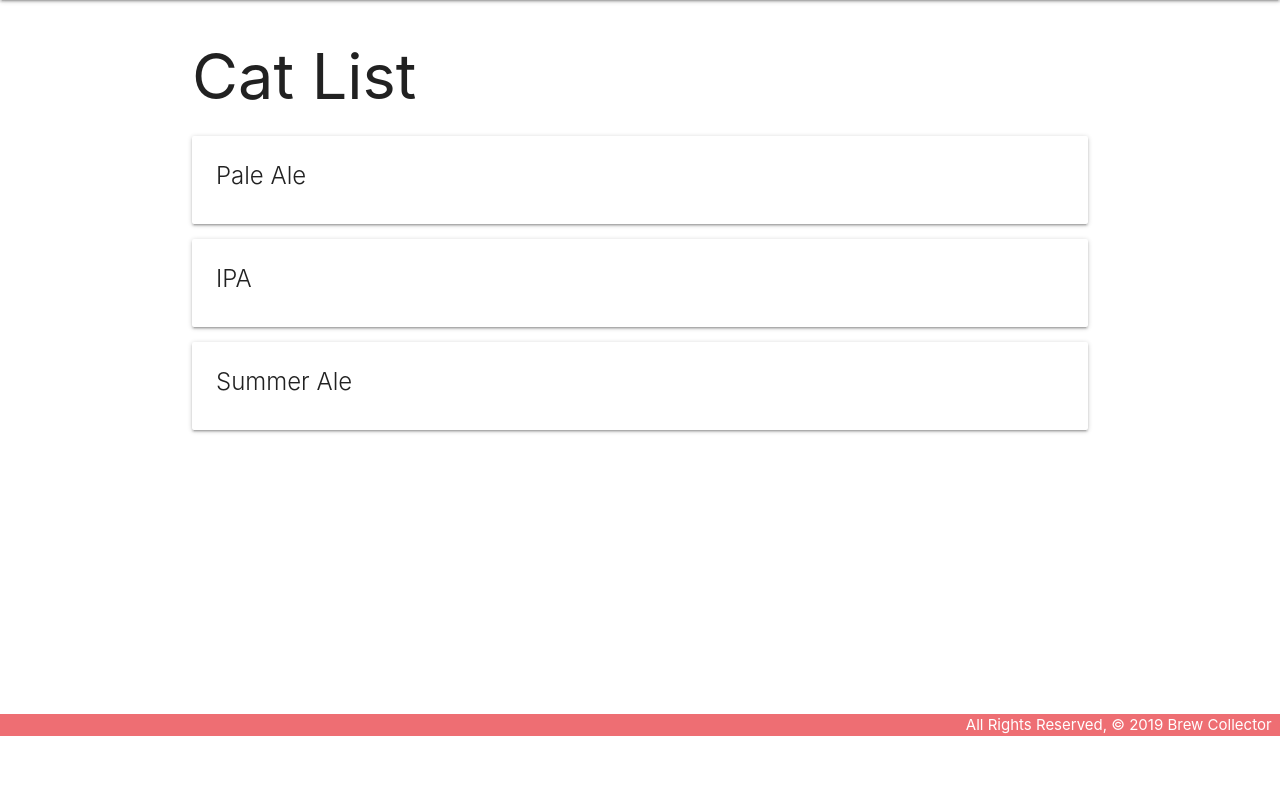
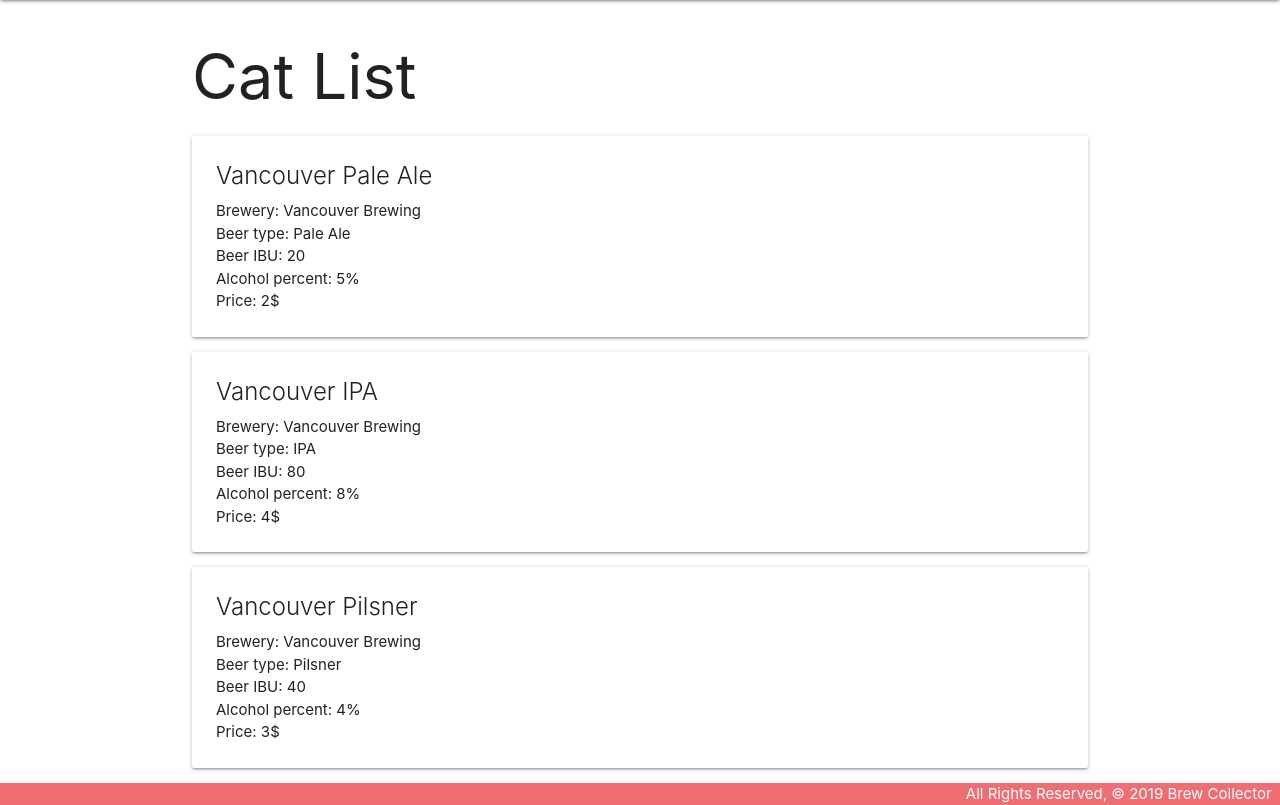
Before and after one commit to alexmcdermid/brewCollector, a Django app: page /brews/ in a window 1280 px wide. Shown: the part 64-869 px from the top of the page. Before the commit the page ends 800 px from the top, so only its background shows below. Run offline with Django 3.2, Linux system fonts and the light colour scheme.

Commit message:
update data schema and homepage

```diff
--- a/brewcollector/main_app/templates/brews/index.html
+++ b/brewcollector/main_app/templates/brews/index.html
@@ -7,8 +7,15 @@
   <div class="card">
     <div class="card-content">
       <span class="card-title">{{ brew.name }}</span>
-
-
+      Brewery: {{ brew.brewery }}
+      <br>
+      Beer type: {{brew.beerType}}
+      <br>
+      Beer IBU: {{brew.ibu}}
+      <br>
+      Alcohol percent: {{brew.alcoholPercent}}
+      <br>
+      Price: {{brew.price}}
     </div>
   </div>
 {% endfor %}
--- a/brewcollector/main_app/views.py
+++ b/brewcollector/main_app/views.py
@@ -6,19 +6,25 @@ from django.http import HttpResponse
 
 # Define the home view
 def home(request):
-  return HttpResponse('<h1>its brewtime')
+  return render(request, 'home.html')
 
 def about(request):
     return render(request, 'about.html')
 
 class Brew:
-    def __init__(self, name):
+    def __init__(self, name, beerType, brewery, ibu, alcoholPercent, price):
         self.name = name
+        self.beerType = beerType
+        self.brewery = brewery
+        self.ibu = ibu
+        self.alcoholPercent = alcoholPercent
+        self.price = price
+
 
 brews = [
-    Brew('Pale Ale'),
-    Brew('IPA'),
-    Brew('Summer Ale')
+    Brew('Vancouver Pale Ale','Pale Ale', 'Vancouver Brewing', '20', '5%','2$'),
+    Brew('Vancouver IPA','IPA', 'Vancouver Brewing', '80', '8%','4$'),
+    Brew('Vancouver Pilsner','Pilsner', 'Vancouver Brewing', '40', '4%','3$')
 ]
 
 def brews_index(request):
```
Also changed, not shown: brewcollector/main_app/templates/home.html (added, +7 -0 lines).
